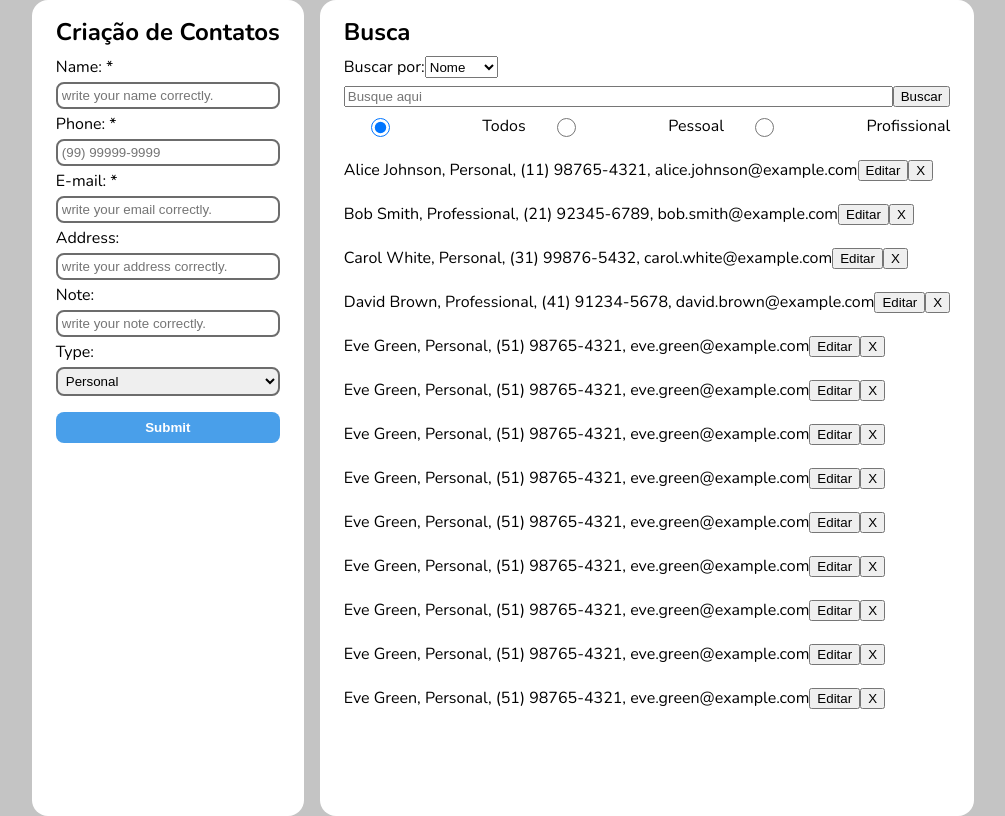
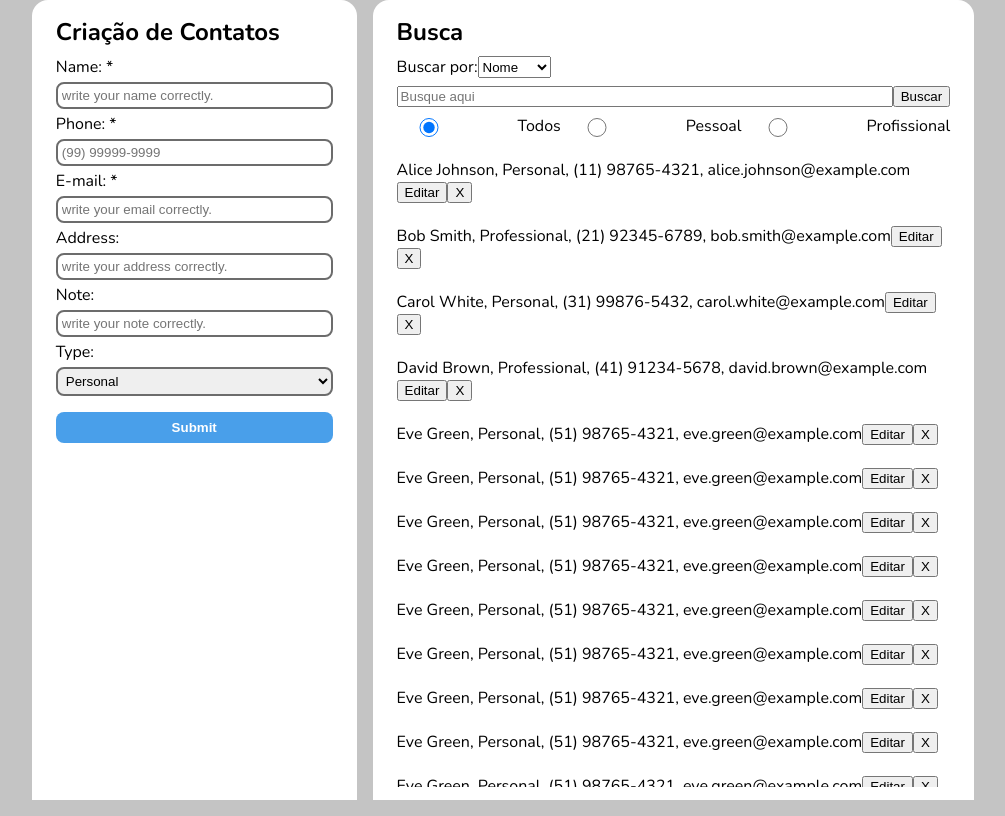
Before and after one commit to GabNasci/contact-list-react-app2, a React (Vite) app: page / in a window 1280 px wide. Shown: the whole page, without its empty margins (137-1142 px from the left). Built offline with nearby package versions, Linux system fonts and the light colour scheme; the HTML template or start-up script is replaced by a standard one.

Commit message:
ajuste no scroll da listagem

```diff
--- a/src/assets/app.module.css
+++ b/src/assets/app.module.css
@@ -5,7 +5,7 @@
     width: 100%;
     padding: 0;
     gap: 16px;
-
+    overflow: hidden;
 }
 
 .container_create {
@@ -16,13 +16,15 @@
     & h1 {
         margin: 8px 0;
     }
+    overflow-y: auto;
+    flex: 1;
 }
 
 .container_search {
     background-color: white;
     padding: 8px 24px;
     border-radius: 16px;
-    height: 100vh;
+    height: 100%;
     & h1 {
         margin: 8px 0;
     }
@@ -38,15 +40,14 @@
             }
         }
     }
-
-
+    overflow-y: auto;
+    flex: 2;
 }
 
 .form_container {
     display: flex;
     flex-direction: column;
     gap: 16px;
-
     & div {
         display: flex;
         flex-direction: column;
@@ -65,11 +66,8 @@
             border: 2px solid #6c6c6c;
             outline: none;
         }
-
-
     }
     & div {
-
         & button {
             background-color: #499fea;
             color: white;
@@ -81,13 +79,9 @@
     }
 }
 
-.search_container {
-
-}
-
 .results_container {
     display: flex;
     flex-direction: column;
-
-
+    overflow-y: auto;
+    height: calc(100vh - 150px);
 }
```
